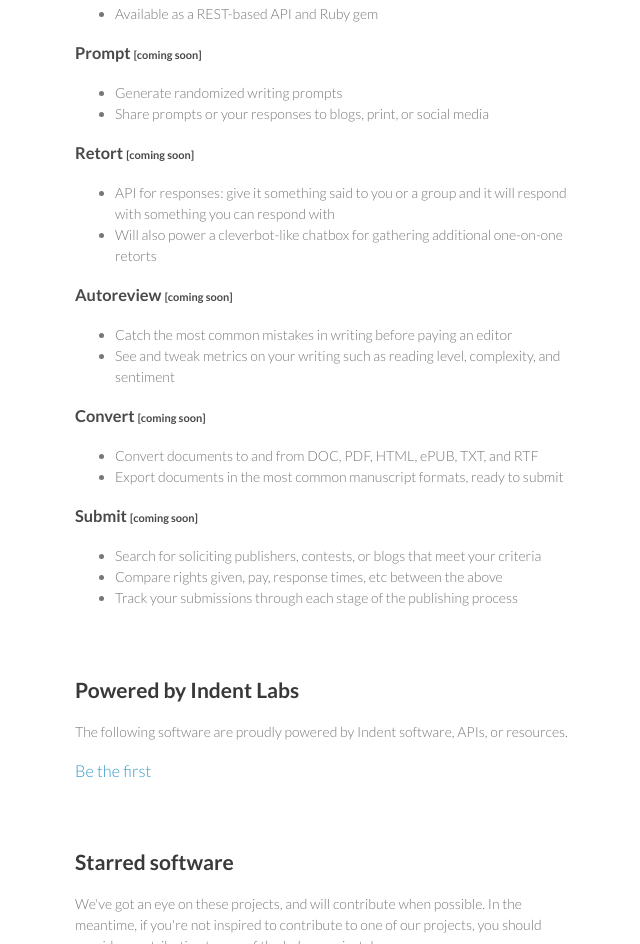
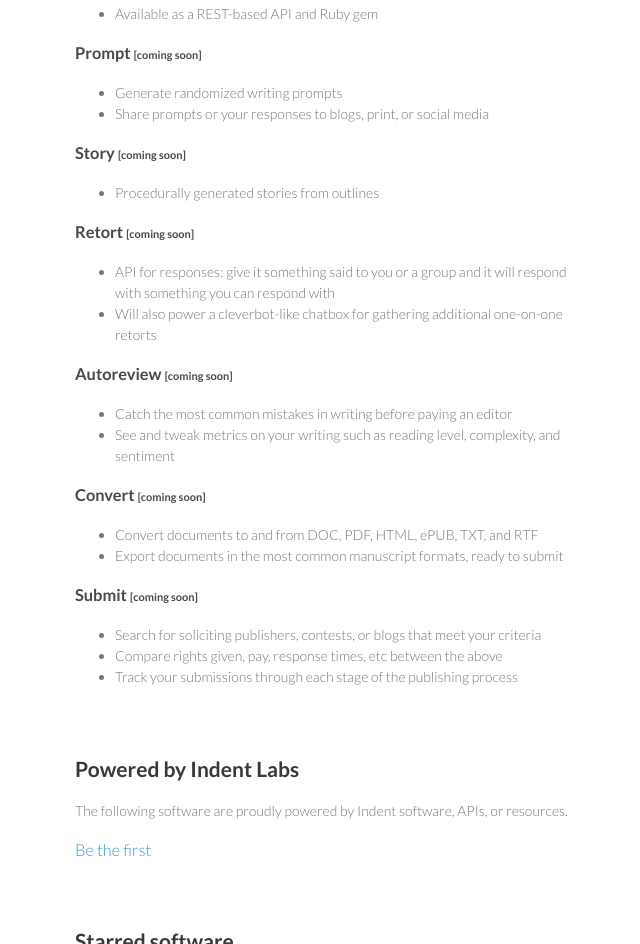
Before and after one commit to indentlabs/indentlabs.github.io, a plain HTML site: page index.html in a window 1280 px wide. Shown: the part 1205-2149 px from the top of the page, without its empty margins (495-1135 px from the left). Drawn offline with Linux system fonts and the light colour scheme.

Commit message:
add story

```diff
--- a/index.html
+++ b/index.html
@@ -122,6 +122,14 @@
         </ul>
 
         <h3>
+          Story
+          <small>[coming soon]</small>
+        </h3>
+        <ul>
+          <li>Procedurally generated stories from outlines</li>
+        </ul>
+
+        <h3>
           Retort
           <small>[coming soon]</small>
         </h3>
```
